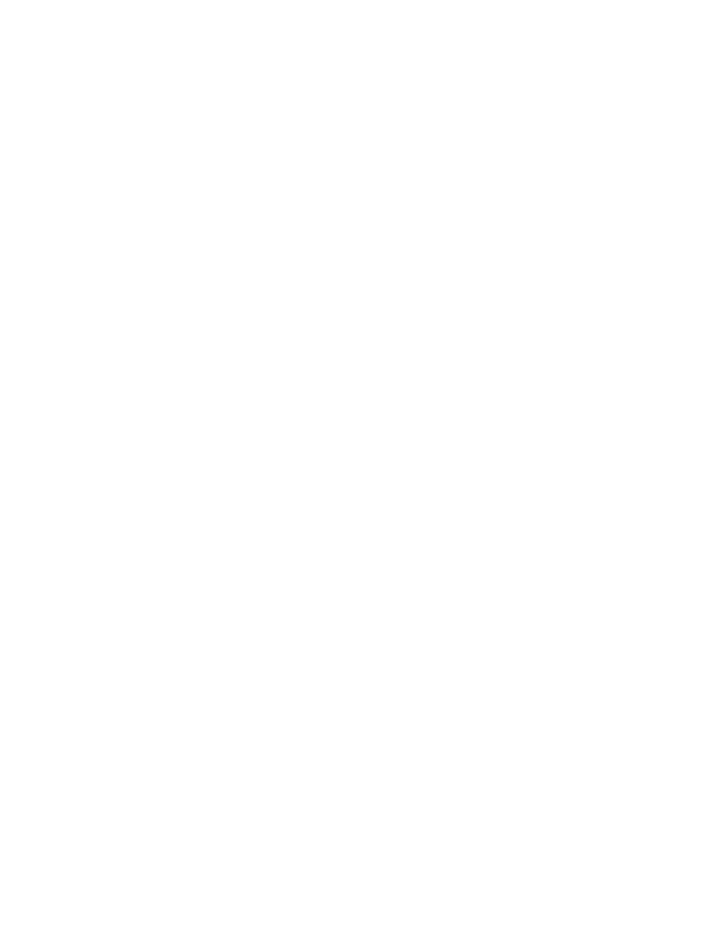
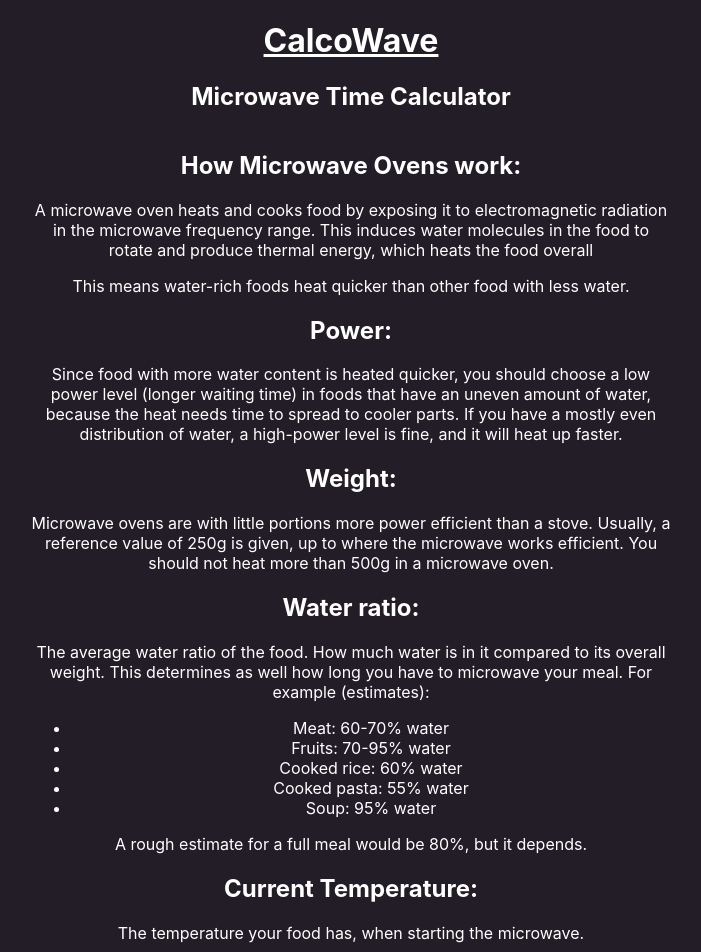
Before and after one commit to QuasarKubus/microcalc, a React (Create React App) app: page /info in a window 1280 px wide. Before the commit this address had no page. Shown: the top 952 px of the page, without its empty margins (289-990 px from the left). Before the commit the page ends 800 px from the top, so only its background shows below. Built offline with nearby package versions, Linux system fonts and the light colour scheme.

Commit message:
style and info page

```diff
--- a/src/App.tsx
+++ b/src/App.tsx
@@ -4,6 +4,7 @@
 import {Imprint} from './pages/Imprint';
 import {Privacy} from './pages/Privacy';
 import {Main} from './pages/Main';
+import { Info } from './pages/Info';
 
 
 const App = () => {
@@ -15,6 +16,7 @@
           <Route index element={<Main />} />
           <Route path="imprint" element={<Imprint />} />
           <Route path="privacy" element={<Privacy />} />
+          <Route path="info" element={<Info />} />
         </Route>
       </Routes>
     </BrowserRouter>
--- a/src/components/myFooter.tsx
+++ b/src/components/myFooter.tsx
@@ -5,6 +5,7 @@
 
   return (
     <div>
+      <Link to='info'>Help</Link>
       <Link to='privacy'>Privacy Policy</Link>
       <Link to='imprint'>Imprint</Link>
     </div>
--- /dev/null
+++ b/src/components/myHeader.tsx
@@ -0,0 +1,13 @@
+import React from 'react';
+import { Link } from "react-router-dom";
+
+export const MyHeader = () => {
+  return (
+    <div>
+      <div className='Title'>
+        <h1><Link to='/'>CalcoWave</Link></h1>
+        <h2>Microwave Time Calculator</h2>
+      </div>
+    </div>
+  );
+}
--- /dev/null
+++ b/src/pages/Info.tsx
@@ -0,0 +1,37 @@
+import React from 'react';
+
+export const Info = () => {
+    return (
+        <div className='Info'>
+            <h2>How Microwave Ovens work:</h2>
+            <p>A microwave oven heats and cooks food by exposing it to electromagnetic radiation in the microwave frequency range. This induces water molecules in the food to rotate and produce thermal energy, which heats the food overall</p>
+            <p>This means water-rich foods heat quicker than other food with less water.</p>
+            <h2>Power:</h2>
+            <p>Since food with more water content is heated quicker, you should choose a low power level (longer waiting time) in foods that have an uneven amount of water, because the heat needs time to spread to cooler parts.
+            If you have a mostly even distribution of water, a high-power level is fine, and it will heat up faster.
+            </p>
+            <h2>Weight:</h2>
+            <p>Microwave ovens are with little portions more power efficient than a stove. Usually, a reference value of 250g is given, up to where the microwave works efficient.
+            You should not heat more than 500g in a microwave oven.
+            </p>
+            <h2>Water ratio:</h2>
+            <p>
+            The average water ratio of the food. How much water is in it compared to its overall weight.
+            This determines as well how long you have to microwave your meal.
+            For example (estimates):
+            </p>
+            <ul>
+                <li>Meat: 60-70% water</li>
+                <li>Fruits: 70-95% water</li>
+                <li>Cooked rice: 60% water</li>
+                <li>Cooked pasta: 55% water</li>
+                <li>Soup: 95% water</li>
+            </ul>
+            <p>A rough estimate for a full meal would be 80%, but it depends.</p>
+            <h2>Current Temperature:</h2>
+            <p>The temperature your food has, when starting the microwave.</p>
+            <h2>Desired Temperature:</h2>
+            <p>How hot should your food be? 60°C is the standard serving temperature for any meal.</p>
+        </div>
+    );
+}
--- a/src/pages/Layout.tsx
+++ b/src/pages/Layout.tsx
@@ -1,11 +1,15 @@
 import React from "react";
 import {Outlet} from "react-router-dom";
+import { MyFooter } from "../components/myFooter";
+import { MyHeader } from "../components/myHeader";
 
 export const Layout = () => {
   return (
     <div className="App">
       <header className="App-header">
+        <MyHeader></MyHeader>
         <Outlet />
+        <MyFooter></MyFooter>
       </header>
     </div>
   );
--- a/src/pages/Main.tsx
+++ b/src/pages/Main.tsx
@@ -5,6 +5,7 @@
 import { WaterPercentage } from '../components/waterPercentage';
 import { Power } from '../components/power';
 import { MyFooter } from '../components/myFooter';
+import { Link } from 'react-router-dom';
 
 export const Main = () => {
 
@@ -32,10 +33,6 @@
 
   return (
     <div id='calcContainer'>
-      <div className='Title'>
-        <h1>CalcoWave</h1>
-        <h3>Microwave Time Calculator</h3>
-      </div>
       <div id='inputContainer'>
         <Power power={power} setPower={setPower} />
         <Weight weight={weight} setWeight={setWeight} />
@@ -44,7 +41,6 @@
         <DesiredTemp  dTemp={dTemp} setDTemp={setDTemp} />
       </div>
       <h1>{asTime(calculateTime(power, weight, waterPercentage, cTemp, dTemp))}</h1>
-      <MyFooter></MyFooter>
     </div>
   );
 }
--- a/src/style/App.css
+++ b/src/style/App.css
@@ -7,7 +7,6 @@
   display: flex;
   flex-direction: column;
   align-items: center;
-  justify-content: center;
   color: white;
   min-height: 100vh;
   padding-bottom: 50px;
@@ -21,6 +20,10 @@
 .Privacy {
   text-align: start;
   padding: 20px;
+}
+
+.Info {
+  max-width: 50vw;
 }
 
 #calcContainer {
@@ -110,4 +113,8 @@
     width: 100%;
     max-width: none;
   }
+  .Info {
+    width: 100%;
+    max-width: none;
+  }
 }
```
